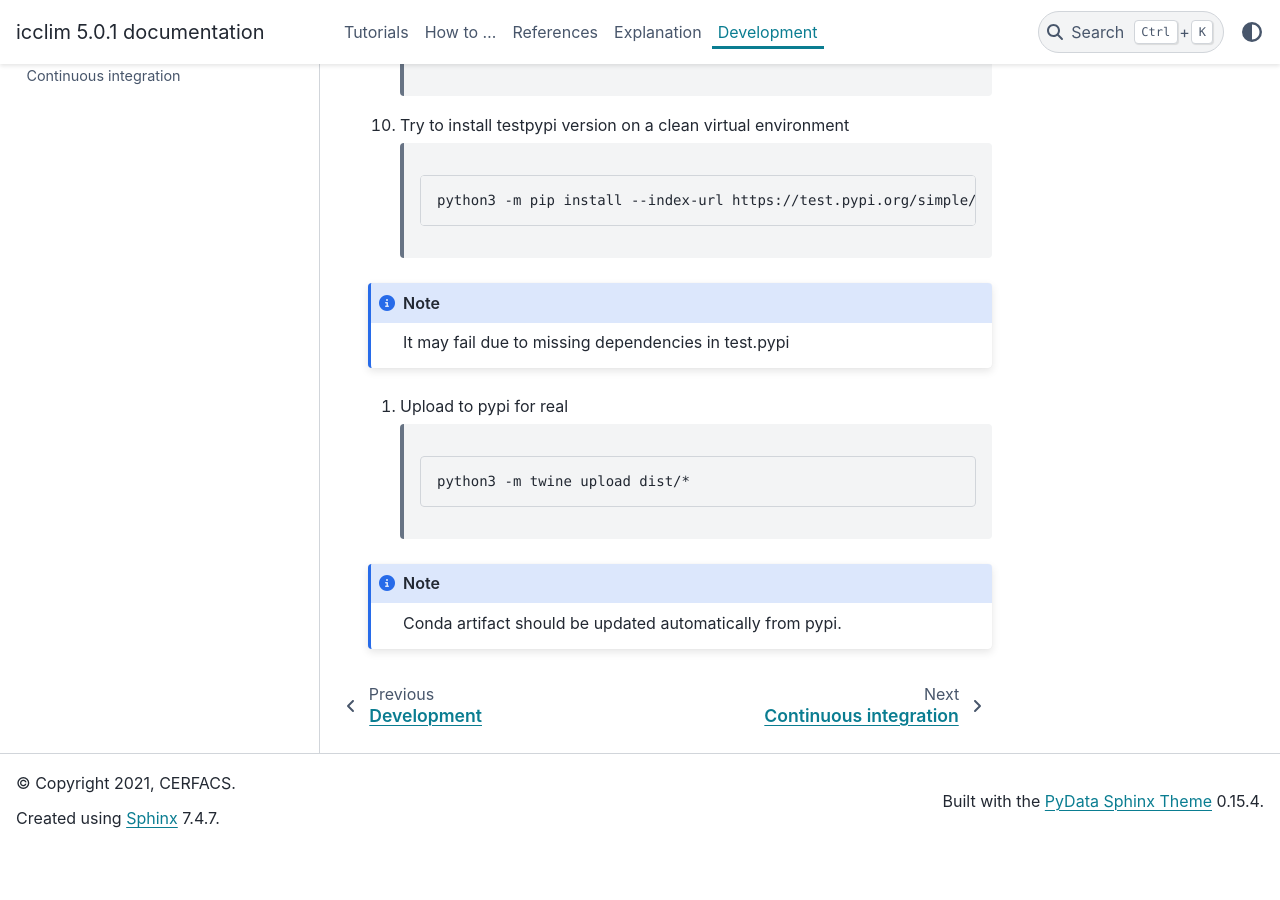
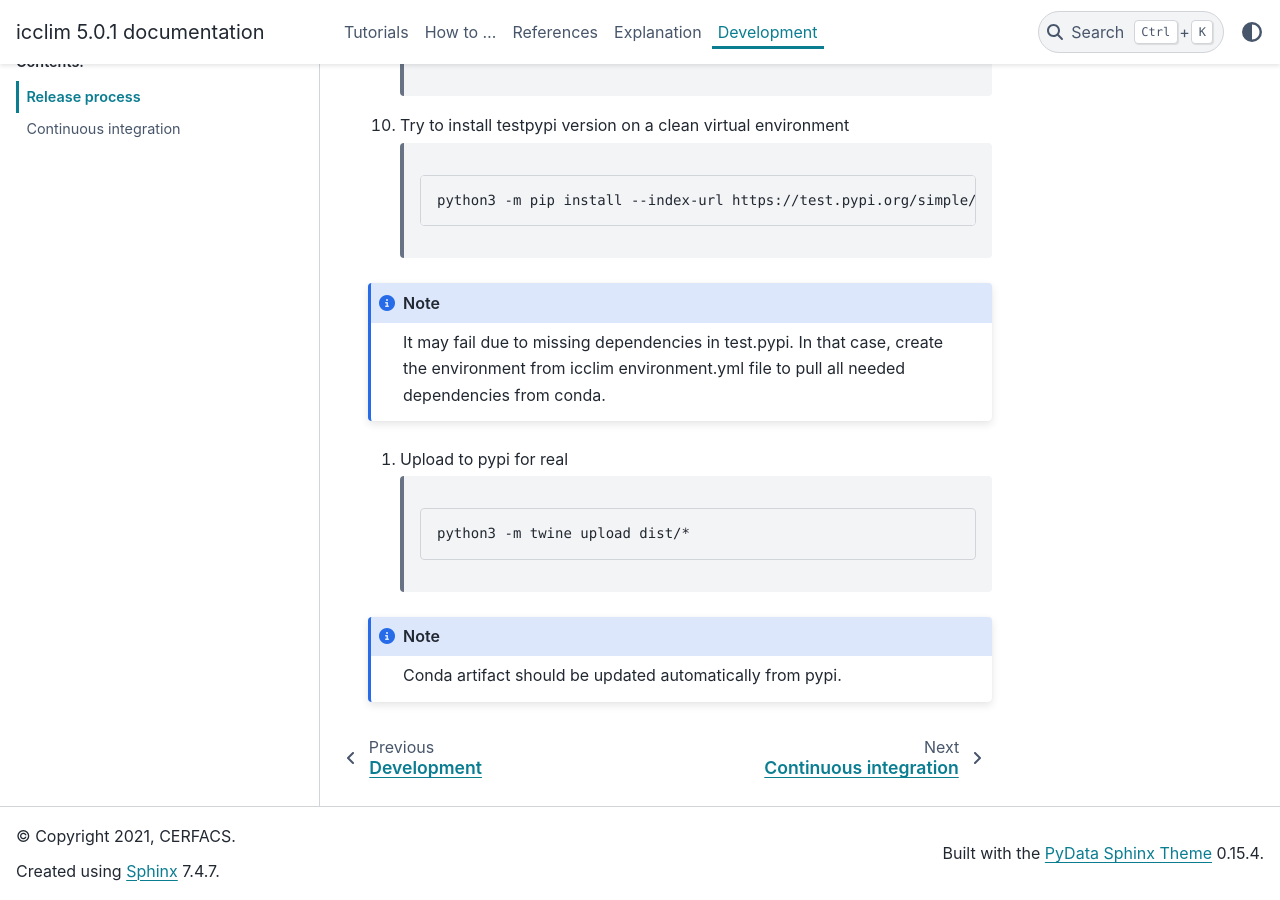
Before and after one commit to cerfacs-globc/icclim, a Sphinx documentation site: the page built from doc/source/dev/release_process.rst, in a window 1280 px wide and 900 px high, scrolled down 765 px. Built offline with Sphinx 7.4.7 and the PyData theme 0.15.4, drawn with Linux system fonts in a browser that asks for light colours; before the commit the page ends 1612 px from its top, so only the background shows below that.

Commit message:
DOC: update release process

```diff
--- a/doc/source/dev/release_process.rst
+++ b/doc/source/dev/release_process.rst
@@ -33,7 +33,9 @@
 
 .. note::
 
-    It may fail due to missing dependencies in test.pypi
+    It may fail due to missing dependencies in test.pypi.
+    In that case, create the environment from icclim environment.yml file to
+    pull all needed dependencies from conda.
 
 #. Upload to pypi for real
 
```
